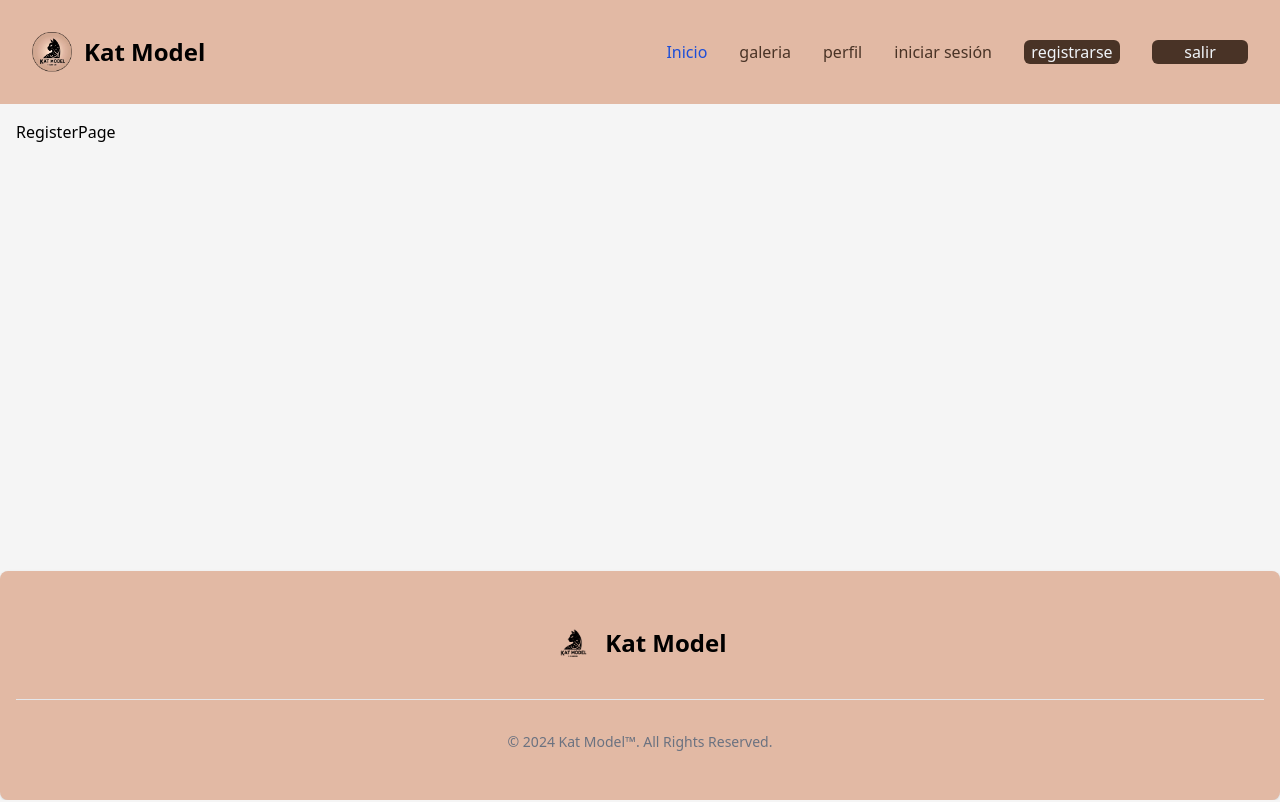
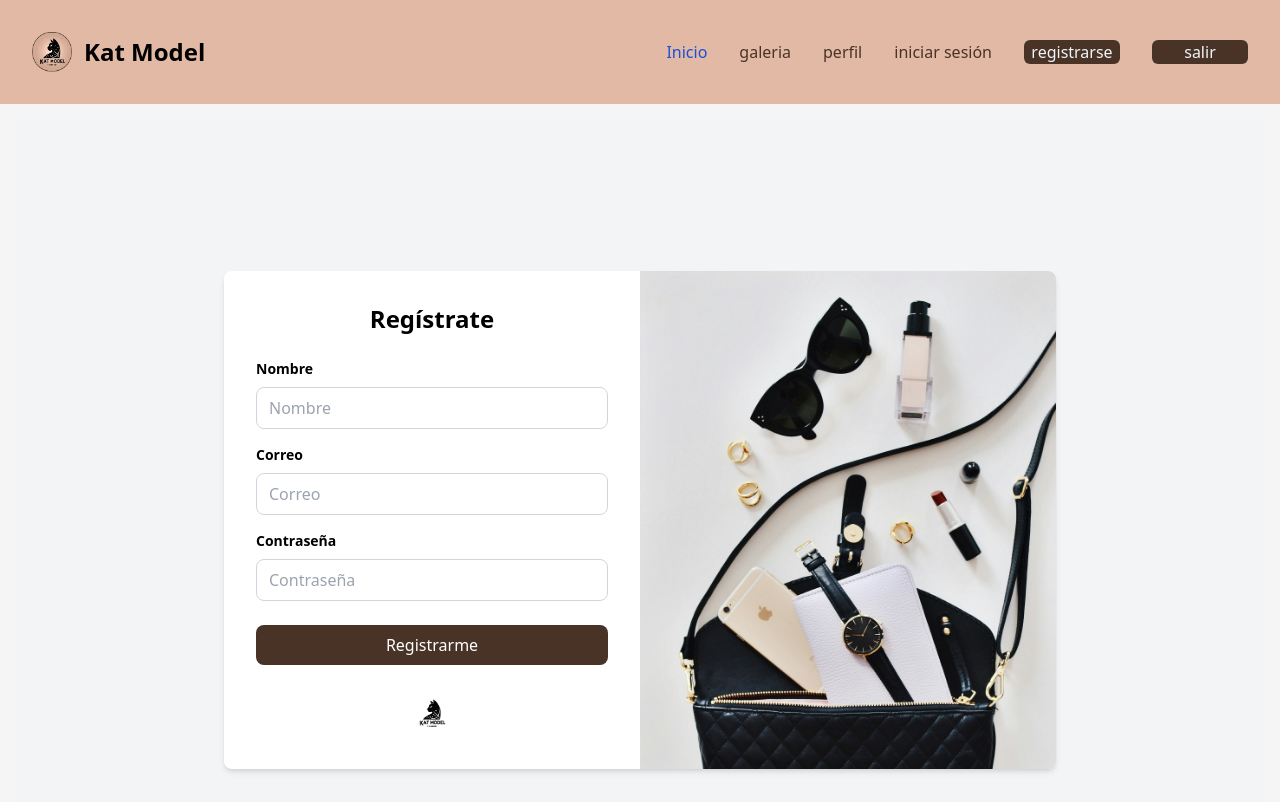
Before and after one commit to jeisonwverar/client-kat-model, a React (Vite) app: page /register in a window 1280 px wide. Shown: the top 802 px of the page. Built offline with nearby package versions, Linux system fonts and the light colour scheme.

Commit message:
revision de formulario

```diff
--- a/src/App.jsx
+++ b/src/App.jsx
@@ -18,7 +18,7 @@ function App() {
     <header className="bg-brand p-4">
     <Navbar/>
     </header>
-    <main className="flex-grow p-4">
+    <main className="flex-grow justify-center ali p-4">
 
     <Routes>
       <Route path='/' element={<HomePage/>}/>
--- a/src/page/LoginPage.jsx
+++ b/src/page/LoginPage.jsx
@@ -1,7 +1,80 @@
+import {useForm} from 'react-hook-form'
+import {useNavigate,Link} from 'react-router-dom'
+import { useEffect } from 'react';
+
 const LoginPage = () => {
+  const {register, handleSubmit,formState:{errors}}=useForm();
+  const navigate=useNavigate()
+  const registerError=[];
+  const onSubmit=handleSubmit((values)=>{
+    console.log(values)
+
+  })
   return (
-    <div>LoginPage</div>
-  )
+    <div className="flex justify-center items-center h-screen bg-gray-100">
+      <div className="flex flex-col md:flex-row bg-white shadow-md rounded-lg overflow-hidden w-11/12 md:w-3/4 lg:w-2/3">
+        {/* Form Section */}
+        <div className="w-full md:w-1/2 p-8">
+          <h2 className="text-2xl font-bold mb-6 text-center">Iniciar Seción</h2>
+          <form onSubmit={handleSubmit(onSubmit)}>
+
+
+            {/* Correo */}
+            <div className="mb-4">
+              <label className="block text-sm font-semibold mb-2">Correo</label>
+              <input
+                type="email"
+                {...register("correo", {
+                  required: "El correo es obligatorio",
+                  pattern: {
+                    value: /^[^@\s]+@[^@\s]+\.[^@\s]+$/,
+                    message: "El correo no es válido",
+                  },
+                })}
+                className={`w-full px-3 py-2 border rounded-lg focus:outline-none ${
+                  errors.correo ? "border-red-500" : "border-gray-300"
+                }`}
+                placeholder="Correo"
+              />
+              {errors.correo && <p className="text-red-500 text-sm mt-1">{errors.correo.message}</p>}
+            </div>
+
+            {/* Contraseña */}
+            <div className="mb-6">
+              <label className="block text-sm font-semibold mb-2">Contraseña</label>
+              <input
+                type="password"
+                {...register("contraseña", { required: "La contraseña es obligatoria" })}
+                className={`w-full px-3 py-2 border rounded-lg focus:outline-none ${
+                  errors.contraseña ? "border-red-500" : "border-gray-300"
+                }`}
+                placeholder="Contraseña"
+              />
+              {errors.contraseña && <p className="text-red-500 text-sm mt-1">{errors.contraseña.message}</p>}
+            </div>
+
+            {/* Botón de Enviar */}
+            <button
+              type="submit"
+              className="w-full bg-brand-secondary text-white py-2 px-4 rounded-lg hover:bg-brown-700 transition"
+            >
+              Registrarme
+            </button>
+          </form>
+
+          {/* Logo */}
+          <div className="mt-6 flex justify-center">
+            <img src="/img/logo-transparente.png" alt="Kat Model Fashion" className="h-12" />
+          </div>
+        </div>
+        <div
+          className="hidden md:block md:w-1/2 bg-cover bg-center"
+          style={{ backgroundImage: `url('/img/image-register.jpg')` }}
+        >
+        </div>
+      </div>
+    </div>
+  );
 }
 
 export default LoginPage
--- a/src/page/RegisterPage.jsx
+++ b/src/page/RegisterPage.jsx
@@ -1,7 +1,93 @@
+import {useForm} from 'react-hook-form'
+import {useNavigate,Link} from 'react-router-dom'
+import { useEffect } from 'react';
+
 const RegisterPage = () => {
+  const {register, handleSubmit,formState:{errors}}=useForm();
+  const navigate=useNavigate()
+  const registerError=[];
+  const onSubmit=handleSubmit((values)=>{
+    console.log(values)
+
+  })
   return (
-    <div>RegisterPage</div>
-  )
+    <div className="flex justify-center items-center h-screen bg-gray-100">
+      <div className="flex flex-col md:flex-row bg-white shadow-md rounded-lg overflow-hidden w-11/12 md:w-3/4 lg:w-2/3">
+        {/* Form Section */}
+        <div className="w-full md:w-1/2 p-8">
+          <h2 className="text-2xl font-bold mb-6 text-center">Regístrate</h2>
+          <form onSubmit={handleSubmit(onSubmit)}>
+            {/* Nombre */}
+            <div className="mb-4">
+              <label className="block text-sm font-semibold mb-2">Nombre</label>
+              <input
+                type="text"
+                {...register("nombre", { required: "El nombre es obligatorio" })}
+                className={`w-full px-3 py-2 border rounded-lg focus:outline-none ${
+                  errors.nombre ? "border-red-500" : "border-gray-300"
+                }`}
+                placeholder="Nombre"
+              />
+              {errors.nombre && <p className="text-red-500 text-sm mt-1">{errors.nombre.message}</p>}
+            </div>
+
+            {/* Correo */}
+            <div className="mb-4">
+              <label className="block text-sm font-semibold mb-2">Correo</label>
+              <input
+                type="email"
+                {...register("correo", {
+                  required: "El correo es obligatorio",
+                  pattern: {
+                    value: /^[^@\s]+@[^@\s]+\.[^@\s]+$/,
+                    message: "El correo no es válido",
+                  },
+                })}
+                className={`w-full px-3 py-2 border rounded-lg focus:outline-none ${
+                  errors.correo ? "border-red-500" : "border-gray-300"
+                }`}
+                placeholder="Correo"
+              />
+              {errors.correo && <p className="text-red-500 text-sm mt-1">{errors.correo.message}</p>}
+            </div>
+
+            {/* Contraseña */}
+            <div className="mb-6">
+              <label className="block text-sm font-semibold mb-2">Contraseña</label>
+              <input
+                type="password"
+                {...register("contraseña", { required: "La contraseña es obligatoria" })}
+                className={`w-full px-3 py-2 border rounded-lg focus:outline-none ${
+                  errors.contraseña ? "border-red-500" : "border-gray-300"
+                }`}
+                placeholder="Contraseña"
+              />
+              {errors.contraseña && <p className="text-red-500 text-sm mt-1">{errors.contraseña.message}</p>}
+            </div>
+
+            {/* Botón de Enviar */}
+            <button
+              type="submit"
+              className="w-full bg-brand-secondary text-white py-2 px-4 rounded-lg hover:bg-brown-700 transition"
+            >
+              Registrarme
+            </button>
+          </form>
+
+          {/* Logo */}
+          <div className="mt-6 flex justify-center">
+            <img src="/img/logo-transparente.png" alt="Kat Model Fashion" className="h-12" />
+          </div>
+        </div>
+        <div
+          className="hidden md:block md:w-1/2 bg-cover bg-center"
+          style={{ backgroundImage: `url('/img/image-register.jpg')` }}
+        >
+        </div>
+      </div>
+    </div>
+  );
+
 }
 
 export default RegisterPage
```
Also changed, not shown: public/img/image-register.jpg (added).
